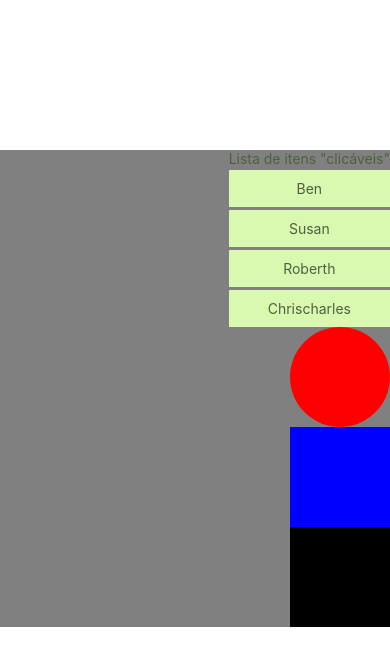
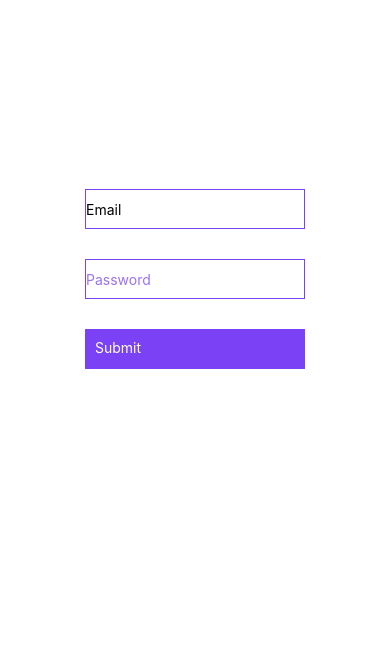
Before and after one commit to Laizabispok/CARDMOB2, a React Native app: screen / in a window 390 px wide. Shown: the top 666 px of the page. Built offline with nearby package versions, Linux system fonts and the light colour scheme.

Commit message:
TextInput basic examples

```diff
--- a/App.js
+++ b/App.js
@@ -2,16 +2,13 @@
 import { StatusBar } from 'expo-status-bar';
 import { StyleSheet, Text, View, Button, Image, TextInput, FlatList } from 'react-native';
 
-import List from './components/List';
+import Inputs from './components/Inputs';
 
 export default function App() {
 
   return (
     <View style={styles.container}>
-      <List />
-      <View style={styles.redbox}></View>
-      <View style={styles.bluebox}></View>
-      <View style={styles.blackbox}></View>
+      <Inputs />
     </View>
   );
 }
@@ -20,65 +17,8 @@
   container: {
    flexDirection: 'column',
     justifyContent: 'space-between',
-    alignItems: 'flex-end',
-    backgroundColor: 'gray',
+    alignItems: 'center',
     height: '600',
     marginTop: 150,
   },
-  redbox: {
-    width: 100,
-    height: 100,
-    backgroundColor: 'red',
-    borderRadius: 50,
-  },
-  bluebox: {
-    width: 100,
-    height: 100,
-    backgroundColor: 'blue',
-  },
-  blackbox: {
-    width: 100,
-    height: 100,
-    backgroundColor: 'black',
-  },
-
-  // text: {
-  //   fontSize: 24,
-  //   fontFamily: 'cursive',
-  // },
-  // buttonContainer: {
-  //   flexDirection: 'row',
-  // },
-  // input: {
-  //   height: 40,
-  //   borderColor: 'gray',
-  //   borderWidth: 1,
-  //   marginBottom: 10,
-  //   paddingHorizontal: 10,
-  // },
-  // list: {
-  //   marginTop: 20,
-  // },
-  // item: {
-  //   flexDirection: 'row',
-  //   alignItems: 'center',
-  //   justifyContent: 'space-between',
-  //   marginBottom: 10,
-  //   padding: 10,
-  //   backgroundColor: '#f0f0f0',
-  //   borderRadius: 5,
-  // },
-  // itemText: {
-  //   flex: 1,
-  //   marginRight: 10,
-  // },
-  // buttons: {
-  //   flexDirection: 'row',
-  // },
-  // editInput: {
-  //   flex: 1,
-  //   marginRight: 10,
-  //   borderColor: 'gray',
-  //   borderWidth: 1,
-  //   paddingHorizontal: 10,
   });
--- /dev/null
+++ b/components/Inputs.js
@@ -0,0 +1,78 @@
+import React, { Component } from 'react';
+import { Text, View, TextInput, TouchableOpacity, StyleSheet } from 'react-native';
+
+class Inputs extends Component {
+  state = {
+    email: '',
+    password: '',
+
+  }
+    handleEmail = (text) => {
+        this.setState({ email: text })
+    }
+    handlePassword = (text) => {
+        this.setState({ password: text })
+    }
+    login = (email, pass) => {
+        alert(`email: ${email} \npassword: ${pass}`);
+    }
+
+    render() {
+        return (
+            <View style={styles.container}>
+                <TextInput
+                style={styles.input}
+                underlineColorAndroid="transparent"
+                placeholder='Email'
+                autoCapitalize='none'
+                onChangeText={this.handleEmail}
+
+                />
+       <TextInput
+                style={styles.input}
+                underlineColorAndroid="transparent"
+                placeholder='Password'
+                placeholderTextColor="#9a73ef"
+                autoCapitalize='none'
+                secureTextEntry
+                onChangeText={this.handlePassword}
+        />
+        <TouchableOpacity
+                style={styles.submitButton}
+                onPress={() => this.login(
+                    this.state.email,
+                    this.state.password
+                )
+            }
+        >
+            <Text style={styles.submitButtonText}>
+                Submit
+                </Text>
+                </TouchableOpacity>
+            </View>
+        );
+    }
+}
+
+export default Inputs;
+
+const styles = StyleSheet.create({
+    container: {
+        paddingTop: 24
+    },
+    input: {
+        margin: 15,
+        height: 40,
+        borderColor: '#7a42f4',
+        borderWidth: 1
+    },
+    submitButton: {
+        backgroundColor: '#7a42f4',
+        padding: 10,
+        margin: 15,
+        height: 40,
+    },
+    submitButtonText: {
+        color: 'white'
+    }
+});
```
Also changed, not shown: App2.js (added, +84 -0 lines).
